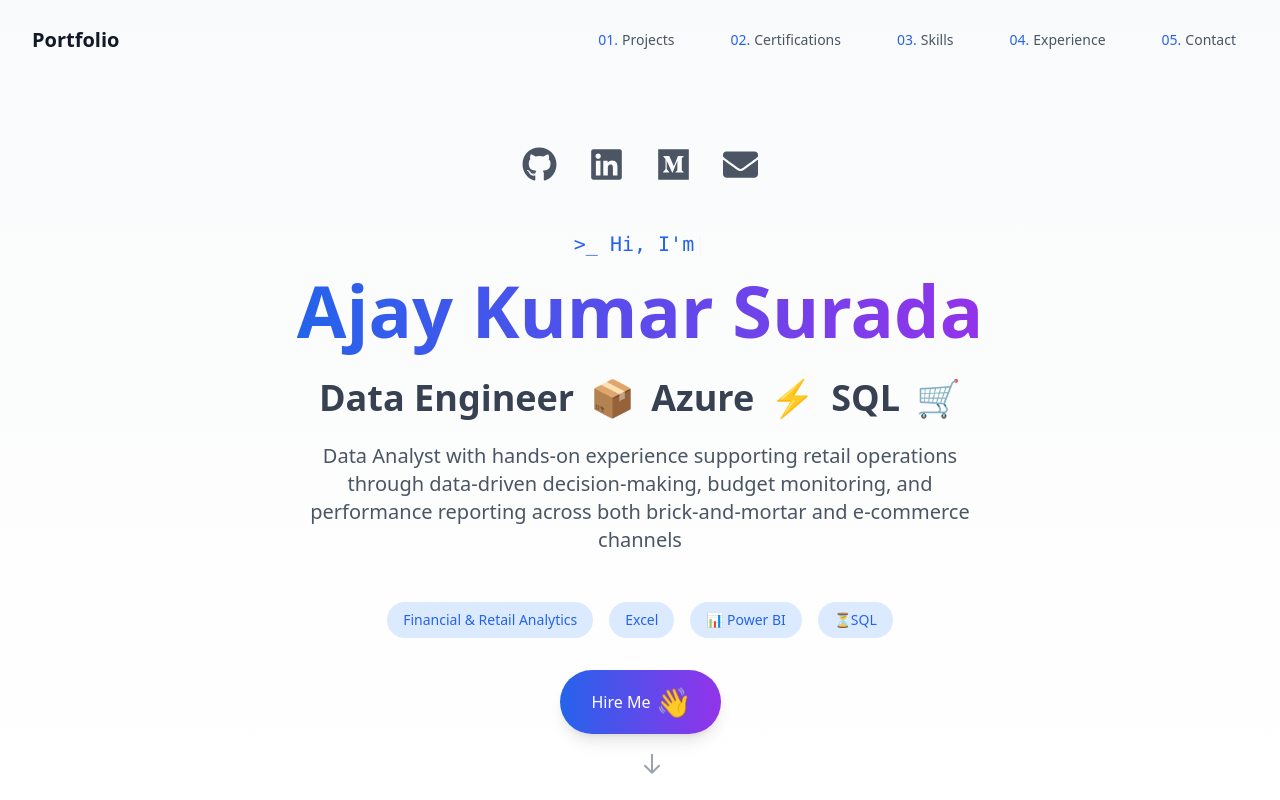
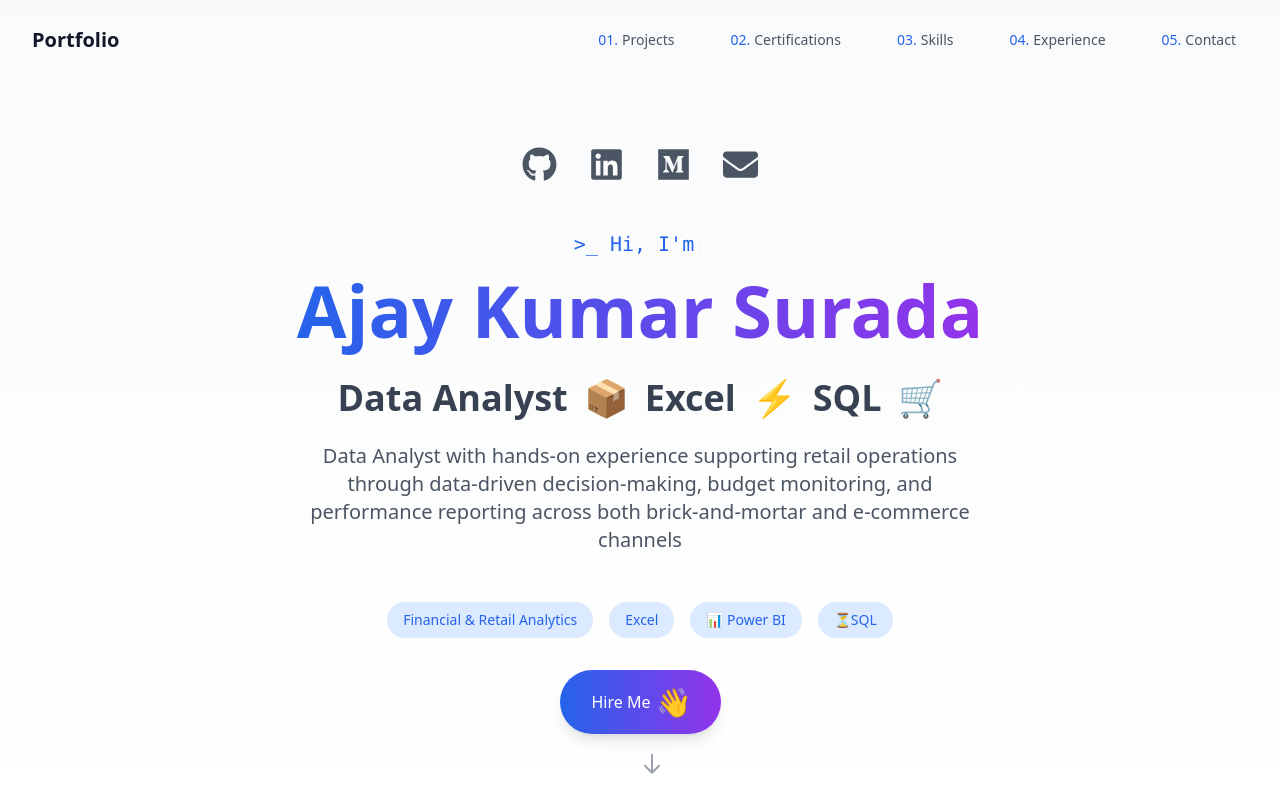
Before and after one commit to ajay-kumar2109/Myportfolio, a React (Vite) app: page / in a window 1280 px wide. Shown: the top 800 px of the page. Built offline with nearby package versions, Linux system fonts and the light colour scheme; the HTML template or start-up script is replaced by a standard one.

Commit message:
Update Hero.jsx

```diff
--- a/src/components/Hero.jsx
+++ b/src/components/Hero.jsx
@@ -112,9 +112,9 @@ const Hero = () => {
             transition={{ delay: 0.4 }}
           >
             <div className="flex items-center justify-center gap-4 flex-wrap">
-              <span>Data Engineer</span>
+              <span>Data Analyst</span>
               <span>📦</span>
-              <span>Azure</span>
+              <span>Excel</span>
               <span>⚡</span>
               <span>SQL</span>
               <span>🛒</span>
```
